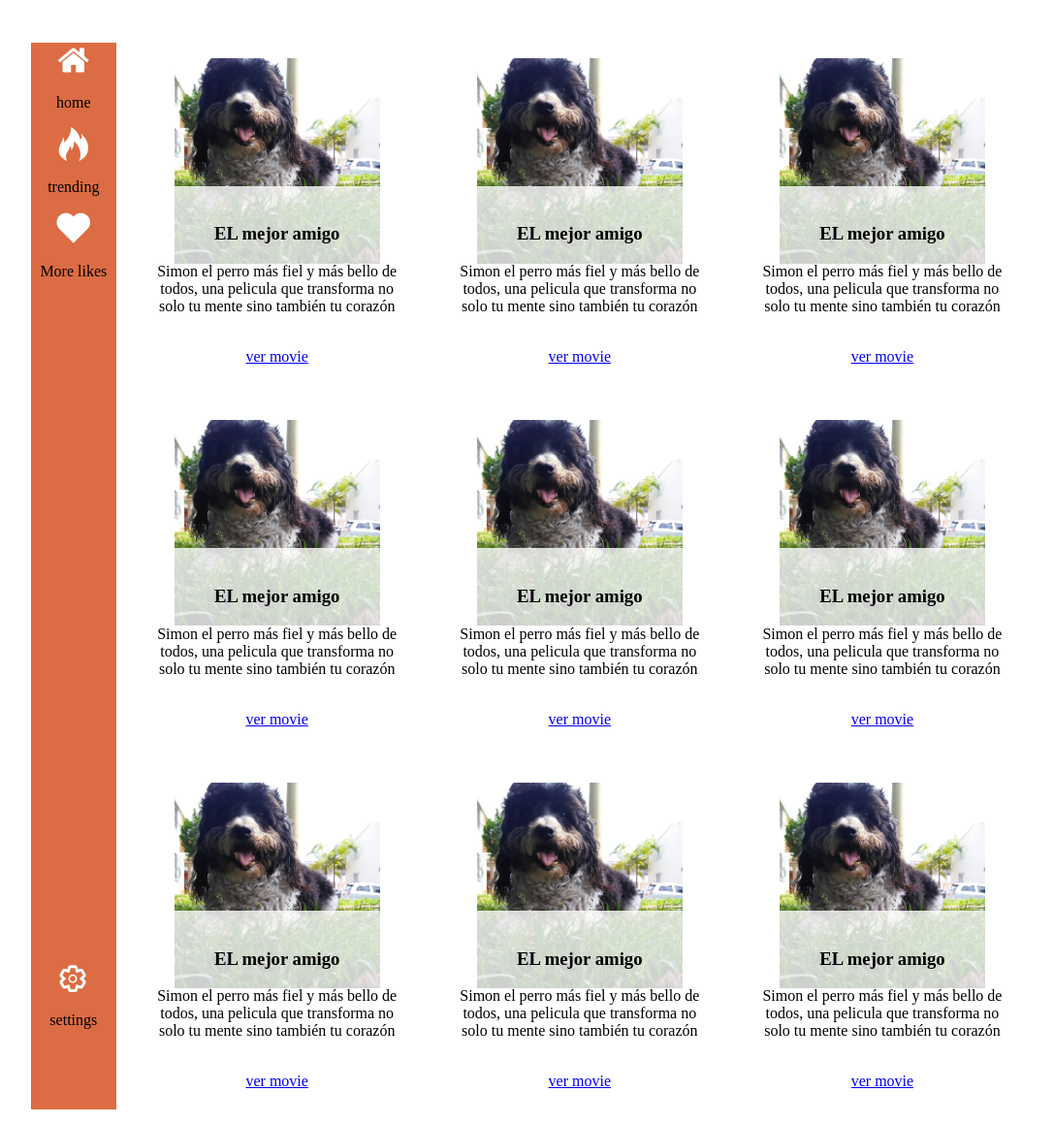
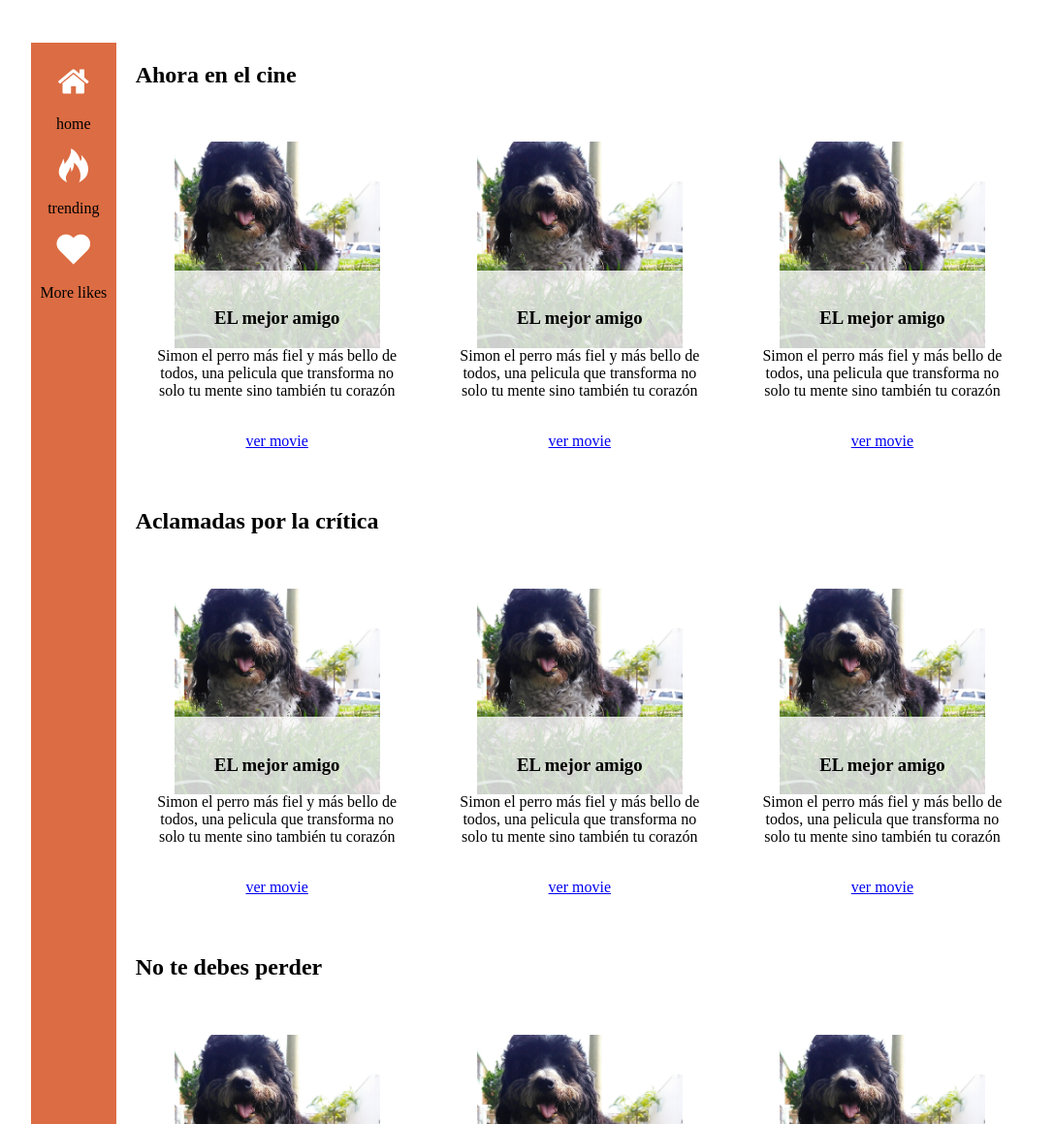
Before and after one commit to Santiago-Barrios/MovieS, a plain HTML site: page index.html in a window 1280 px wide. Shown: the part 141-1300 px from the top of the page at 97% size, without its empty margins (96-1183 px from the left). Drawn offline with Linux system fonts and the light colour scheme; files whose address does not match are found by name.

Commit message:
agregando titulos

```diff
--- a/index.html
+++ b/index.html
@@ -30,7 +30,7 @@
     <div class="movie-container">
       <nav class="movie-menu">
         <ol>
-          <li>
+          <li id="homeli">
             <i class="icon-home home-buttom" id="home-buttom"></i>
             <p>home</p>
           </li>
@@ -48,6 +48,7 @@
           </li>
       </ol>
       </nav>
+      <h2 class="titulo1">Ahora en el cine</h2>
       <div class="movie1">
         <figure class="image-container">
           <img src="./images/simon1.jpg" alt="Pelicula simon">
@@ -81,6 +82,7 @@
           <a href="https://www.youtube.com/watch?v=c5JFbHjVVjM" class="movieUrl" target="_blank" >ver movie</a>
         </div>
       </div>
+      <h2 class="titulo2">Aclamadas por la crítica</h2>
       <div class="movie4">
         <figure class="image-container">
           <img src="./images/simon1.jpg" alt="Pelicula simon">
@@ -114,6 +116,7 @@
           <a href="https://www.youtube.com/watch?v=c5JFbHjVVjM" class="movieUrl" target="_blank" >ver movie</a>
         </div>
       </div>
+      <h2 class="titulo3">No te debes perder</h2>
       <div class="movie7">
         <figure class="image-container">
           <img src="./images/simon1.jpg" alt="Pelicula simon">
--- a/movie.css
+++ b/movie.css
@@ -174,8 +174,11 @@
 .movie-container{
   display: grid;
   grid-template-columns: 0.3fr 1fr 1fr 1fr;
-  grid-template-areas: "menu movie1 movie2 movie3"
+  grid-template-areas: "menu titulo1 . . "
+                       "menu movie1 movie2 movie3"
+                       "menu titulo2 titulo2 . "
                        "menu movie4 movie5 movie6"
+                       "menu titulo3 . ."
                        "menu movie7 movie8 movie9";
   gap: 20px;
   justify-content: center;
@@ -219,5 +222,17 @@ li{
   text-align: center;
 }
 #settingsLi{
-  margin-top: 800%;
+  margin-top: 1100%;
 }
+#homeli{
+  margin-top: 25%;
+}
+.titulo1{
+  grid-area: titulo1;
+}
+.titulo2{
+  grid-area: titulo2;
+}
+.titulo3{
+  grid-area: titulo3;
+}
```
